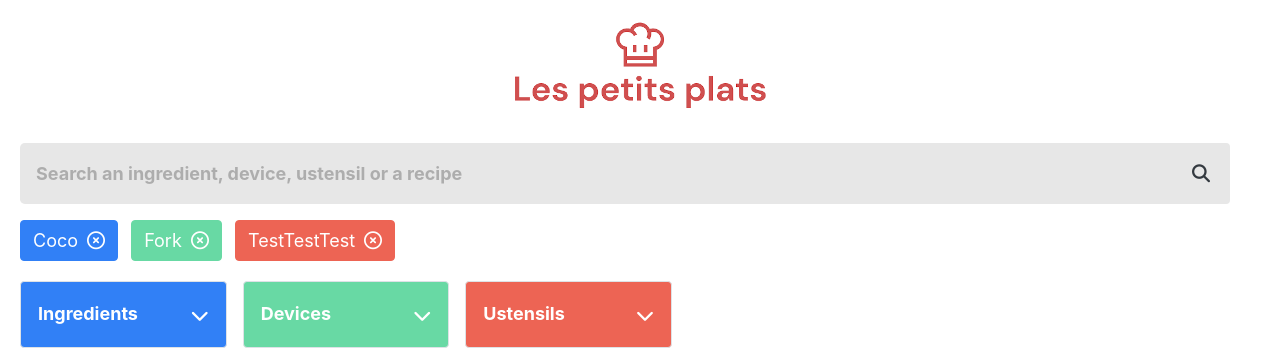
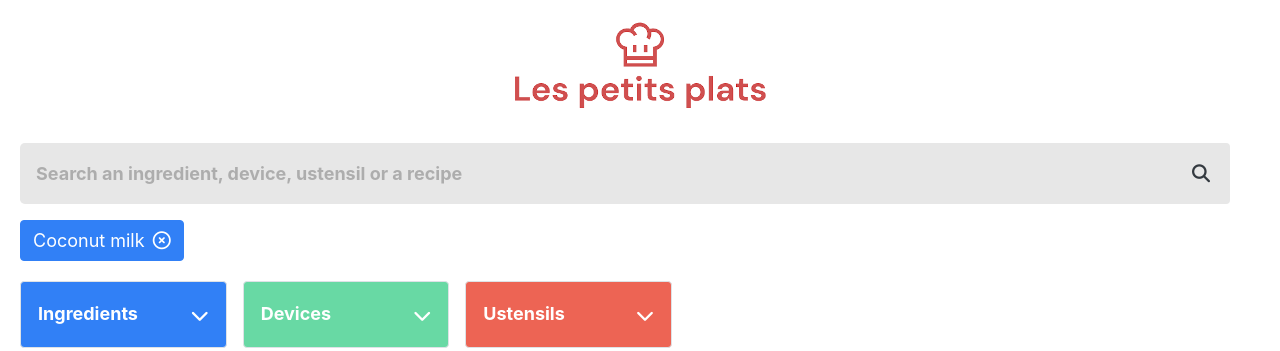
Before and after one commit to Hugolainen/Les-petits-plats, a website: page index.html in a window 1280 px wide. Shown: the top 351 px of the page. Drawn offline with nearby package versions, Linux system fonts and the light colour scheme.

Commit message:
Added the activeTagLists

```diff
--- a/ajaxScript.js
+++ b/ajaxScript.js
@@ -16,12 +16,20 @@ getAsync().then((data) =>
     generateTagList(ingredientsTags.tagList, ingredientsList);
     generateTagList(devicesTags.tagList, devicesList);
     generateTagList(ustensilsTags.tagList, ustensilsList);
-});
 
-// Extract and standarize the list for each tag type
+    const ingredientsActiveTagList = generateActiveTagsList(ingredientsList, "ingredient")
+    const devicesActiveTagList = generateActiveTagsList(devicesList, "device")
+    const ustensilsActiveTagList = generateActiveTagsList(ustensilsList, "ustensil")
+
+    activeTagList.append(ingredientsActiveTagList.children().eq(0));
+
+  });
+
+// Extract, standarize and initialize the list for each tag type
 function generateList(type, data){
   var tagList = new Array();
   var uniqueTags = new Array();
+  var purgedTagList = new Array();
 
   for(var i=0; i<data.length; i++)
   {
@@ -41,30 +49,40 @@ function generateList(type, data){
     }
   }
 
-  $.each(tagList, function(i, el){
-    if($.inArray(el, uniqueTags) === -1) uniqueTags.push(el);
-  });
-  return uniqueTags;
+  for(var i=0; i<tagList.length; i++)
+  {
+    if(jQuery.inArray(tagList[i].name, uniqueTags) == -1){
+      uniqueTags.push(tagList[i].name);
+      purgedTagList.push(tagList[i]);
+    }
+  }
+
+  return purgedTagList;
 }
 
 function getIngredientsList(ingredientsData, tagList){
   for(var i=0; i<ingredientsData.length; i++){
-    const tag = (ingredientsData[i].ingredient).substring(0, 1).toUpperCase() + (ingredientsData[i].ingredient).substring(1).toLowerCase();
+    let tag = new Array();
+    tag.name = (ingredientsData[i].ingredient).substring(0, 1).toUpperCase() + (ingredientsData[i].ingredient).substring(1).toLowerCase();
+    tag.active = false;
     tagList.push(tag);
   }
-
   return tagList;
 }
 
 function getDevicesList(devicesData, tagList){
-  const tag = (devicesData).substring(0, 1).toUpperCase() + (devicesData).substring(1).toLowerCase();
+  let tag = new Array();
+  tag.name = (devicesData).substring(0, 1).toUpperCase() + (devicesData).substring(1).toLowerCase();
+  tag.active = false;
   tagList.push(tag);
   return tagList;
 }
 
 function getUstensilsList(ustensilsData, tagList){
   for(var i=0; i<ustensilsData.length; i++){
-    const tag = (ustensilsData[i]).substring(0, 1).toUpperCase() + (ustensilsData[i]).substring(1).toLowerCase();
+    let tag = new Array();
+    tag.name = (ustensilsData[i]).substring(0, 1).toUpperCase() + (ustensilsData[i]).substring(1).toLowerCase();
+    tag.active = false;
     tagList.push(tag);
   }
 
--- a/index.html
+++ b/index.html
@@ -28,11 +28,8 @@
       </div>
     </div>
 
-    <div class="row">
-      <ul class="list-inline col-12 pl-0">
-        <li class="list-inline-item mb-1"> <button type="button" class="btn btn-primary"> Coco <i class="ml-1 far fa-times-circle"></i></button> </li>
-        <li class="list-inline-item"> <button type="button" class="btn btn-success text-white"> Fork <i class="ml-1 far fa-times-circle"></i></button> </li>
-        <li class="list-inline-item"> <button type="button" class="btn btn-danger"> TestTestTest <i class="ml-1 far fa-times-circle"></i></button> </li>
+    <div id="activeTags" class="row">
+      <ul id="activeTags_list" class="list-inline col-12 pl-0">
       </ul>
     </div>
 
--- a/tags.js
+++ b/tags.js
@@ -21,6 +21,8 @@ ustensilsTags.btnClose = $("#btnClose_ustensils");
 ustensilsTags.searchBar = $("#searchBar_ustensils");
 ustensilsTags.dropdown = $("#dropdown_ustensils");
 ustensilsTags.tagList = $("#tagList_ustensils");
+
+var activeTagList = $("#activeTags_list");
 
 // Page initialisation
 function initTags(object){
@@ -105,7 +107,10 @@ function generateTag(newTag){
 
 function generateTagList(element, list){
     for(var i=0; i<list.length;i++){
-        element.append(generateTag(list[i]));
+        element.append(generateTag(list[i].name));
+        element.children().eq(i).on('click', function(event){
+
+        });
     }
 
     tagQuantityControl(element);
@@ -121,10 +126,76 @@ function tagQuantityControl(element){
     }
 }
 
+function generateActiveTagsList(tagList, type){
+    var activeTagList = $("<ul> </ul>");
+
+    for(let i=0; i<tagList.length; i++){
+        activeTagList.append(generateActiveTag(type, tagList[i].name));
+    }
+    return activeTagList;
+}
+
+function generateActiveTag(type, name){
+    var activeTag = $("<li>" + name + "<i class=\"ml-2 far fa-times-circle\"></i> </li>");
+    activeTag.addClass("list-inline-item");
+    activeTag.addClass("mb-1");
+
+    //var button = $("<div>" + name + "<i class=\"ml-1 far fa-times-circle\"></i> <div>");
+    activeTag.attr("type", "button");
+    activeTag.addClass("btn");
+
+
+    if(type=="ingredient")
+    {
+        activeTag.addClass("btn-primary");
+    }
+    else if(type=="device"){
+        activeTag.addClass("btn-success");
+        activeTag.addClass("text-white");
+    }
+    else if(type=="ustensil"){
+        activeTag.addClass("btn-danger");
+    }
+    else{
+        console.log("Error: activeTag generation -> unknow type");
+        return 0;
+    }
+
+
+    //activeTag.append(button);
+    return activeTag;
+
+    var test = $("<li class=\"list-inline-item mb-1\"> <button type=\"button\" class=\"btn btn-primary\">" + name + "<i class=\"ml-1 far fa-times-circle\"></i> </button> </li>");
+    return activeTag;
+}
+
+
+
+/*
+tag.on('click', function(event){
+    event.target.hide();
+    console.log(event.target);
+});
+*/
+
+
 ///////// HTML code for a tag in the dropbox
-/*  <li class="list-inline-item w-25 mb-2">
+/*
+    <li class="list-inline-item w-25 mb-2">
         <a class="tagList_tag">
             Coconut milk
         </a>
     </li>
 */
+
+///////// HTML code for a tag in the dropbox
+/*
+    <li class="list-inline-item mb-1">
+        <button type="button" class="btn btn-primary">
+            Coco
+            <i class="ml-1 far fa-times-circle"></i>
+        </button>
+    </li>
+    /!\ btn-success text-white
+    /!\ btn-danger
+*/
```
